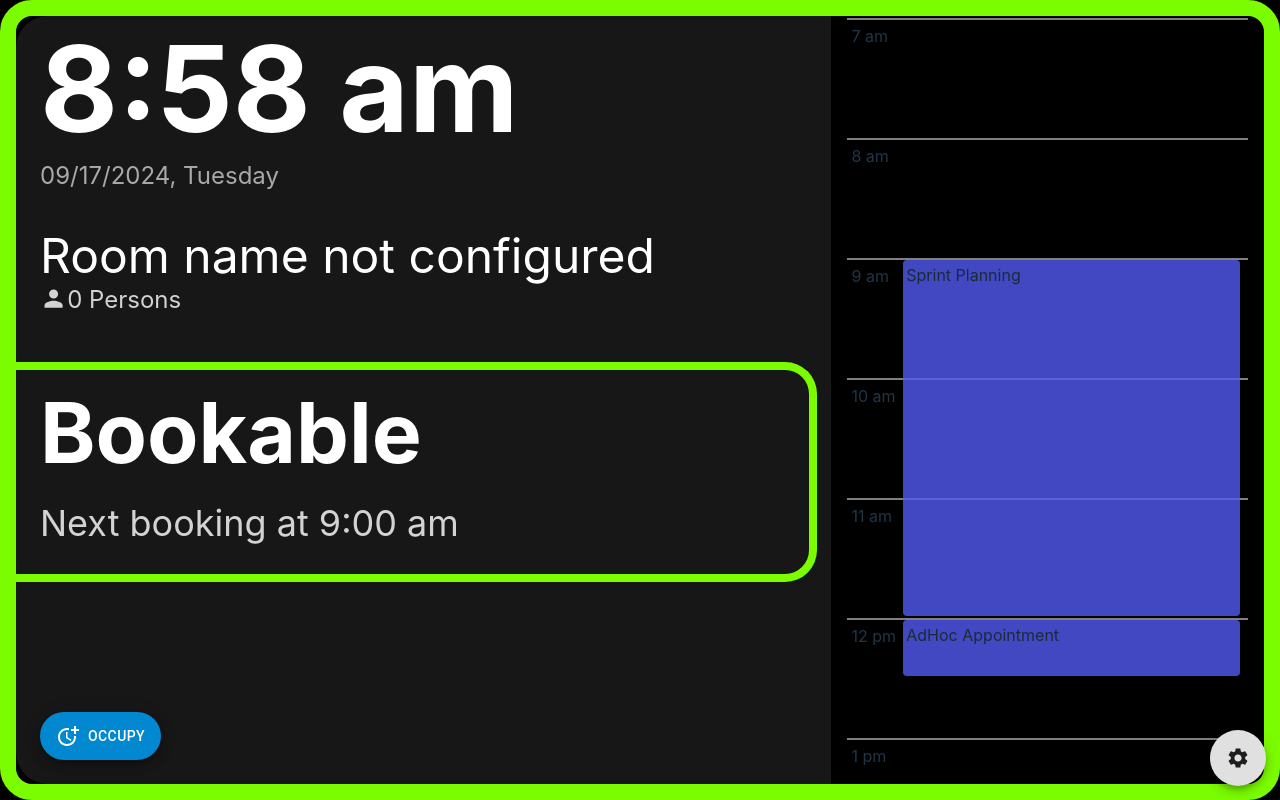
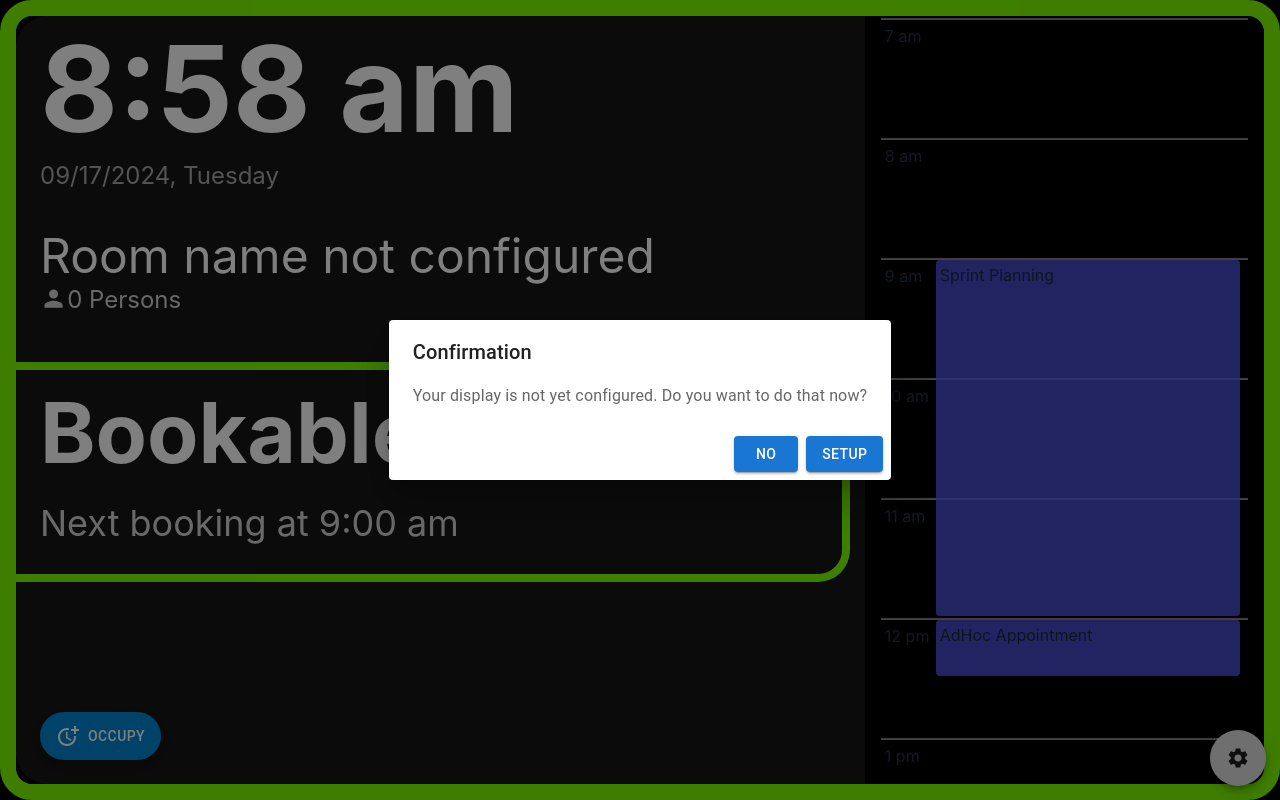
Before and after one commit to elomagic/room-booking-ui, a React (Vite) app: page / in a window 1280 px wide. Built offline with nearby package versions, Linux system fonts and the light colour scheme.

Commit message:
First setup feature added

```diff
--- a/src/pages/main/ConfirmationDialog.tsx
+++ b/src/pages/main/ConfirmationDialog.tsx
@@ -51,13 +51,13 @@ export default function ConfirmationDialog(props: Readonly<ConfirmationDialogPro
                 </div>
             </DialogContent>
             <DialogActions>
-                <Button color='error' onClick={handleYesClick}>
-                    {props.okText && <div>{props.okText}</div>}
-                    {!props.okText && t('ok')}
-                </Button>
                 <Button variant='contained' onClick={handleNoClick}>
                     {props.cancelText && <div>{props.cancelText}</div>}
                     {!props.cancelText && t('cancel')}
+                </Button>
+                <Button variant='contained' onClick={handleYesClick}>
+                    {props.okText && <div>{props.okText}</div>}
+                    {!props.okText && t('ok')}
                 </Button>
             </DialogActions>
         </Dialog>
--- a/src/pages/main/MainView.tsx
+++ b/src/pages/main/MainView.tsx
@@ -10,15 +10,22 @@ import {Settings} from "@mui/icons-material";
 import {Alert, Fab, Snackbar, Stack} from "@mui/material";
 import {createProvider} from "../../AppointmentManager.ts";
 import {Appointment} from "../../providers/AppointmentProvider.ts";
-import {Link} from "react-router-dom";
+import {Link, useNavigate} from "react-router-dom";
+import ConfirmationDialog from "./ConfirmationDialog.tsx";
+import {useTranslation} from "react-i18next";
 
 export default function MainView() {
+
+    const { t } = useTranslation();
+    const navigate = useNavigate();
 
     const [appointmentsToday, setAppointmentsToday] = useState<Appointment[]>([]);
     const [currentAppointment, setCurrentAppointment] = useState<Appointment | null>(null);
     const [nextAppointment, setNextAppointment] = useState<Appointment | null>(null);
     const [showTerminateButton] = useState<boolean>(localStorage.getItem("rb.room.showTerminateButton") === "true");
     const [snackbarText, setSnackbarText] = useState<string|null>(null);
+
+    const [openSettingsDialog, setOpenSettingsDialog] = useState(false);
 
     const refreshUI = () => {
         const provider = createProvider();
@@ -35,7 +42,19 @@ export default function MainView() {
         setSnackbarText(null);
     }
 
+    const handleOpenSettingsClick = (okClick: boolean) => {
+        if (okClick) {
+            navigate("/settings#123456");
+        }
+
+        setOpenSettingsDialog(false);
+    }
+
     useEffect(() => {
+        if (localStorage.getItem("rb.ext.api") == null) {
+            setOpenSettingsDialog(true);
+        }
+
         const interval = setInterval(() => {
             refreshUI();
         }, 5000);
@@ -47,7 +66,7 @@ export default function MainView() {
 
     return (
         <Stack direction="row" sx={{ height: "calc(100vh - 2em)", width: "calc(100% - 2em)"}} spacing={2} className={"Border " + (currentAppointment ? "Booked" : "Bookable")}>
-            <Stack direction="column" width="66%" paddingRight="0.9em" sx={{ backgroundColor: "#171717", "borderRadius": "2em 0 0 2em" }}>
+            <Stack direction="column" width="75%" paddingRight="0.9em" sx={{ backgroundColor: "#171717", "borderRadius": "2em 0 0 2em" }}>
                 <DigitalClock />
                 <RoomProperties />
                 <BookingStatus
@@ -84,6 +103,14 @@ export default function MainView() {
                     {snackbarText}
                 </Alert>
             </Snackbar>
+
+            <ConfirmationDialog
+                open={openSettingsDialog}
+                text={t('first-open-settings')}
+                okText={t('setup')}
+                cancelText={t('no')}
+                onClick={handleOpenSettingsClick}
+            />
         </Stack>
     );
 }
```
